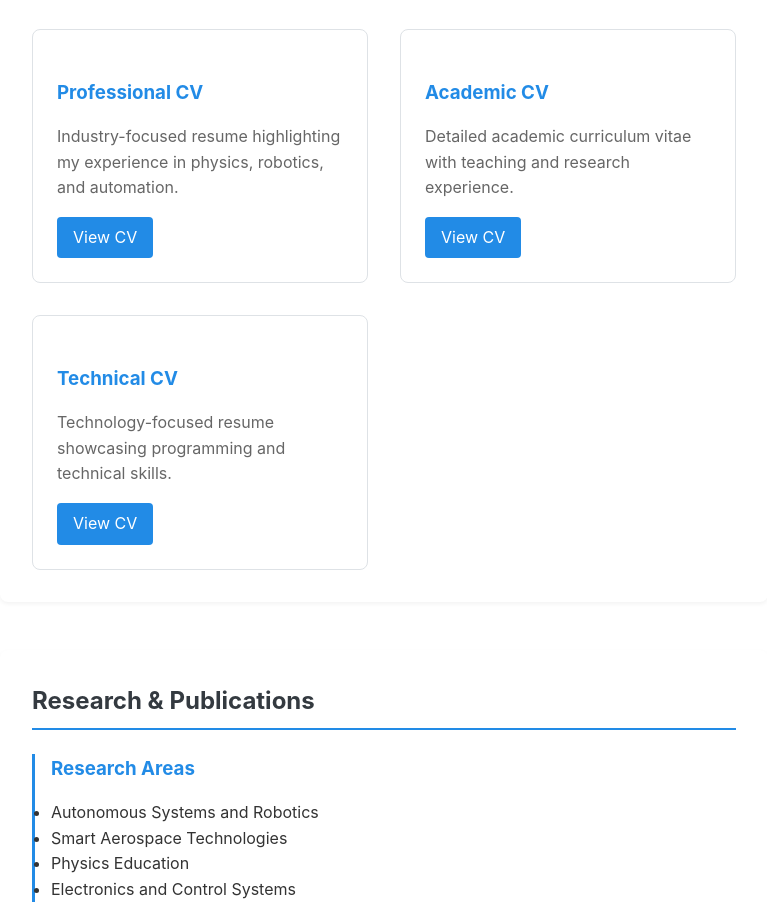
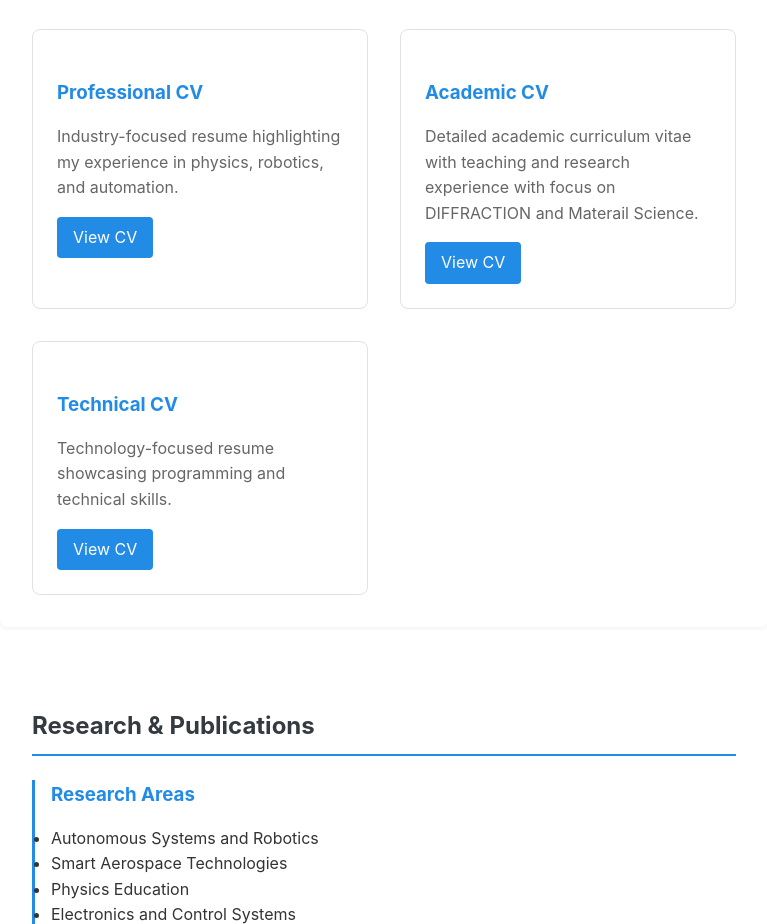
Before and after one commit to jnajafir/Jaafar-NAJAFI_RAD, a plain HTML site: page index.html in a window 1280 px wide. Shown: the part 1595-2519 px from the top of the page, without its empty margins (256-1023 px from the left). Drawn offline with Linux system fonts and the light colour scheme.

Commit message:
Update index.html

```diff
--- a/index.html
+++ b/index.html
@@ -314,8 +314,8 @@
 
                 <div class="cv-card">
                     <h3>Academic CV</h3>
-                    <p>Detailed academic curriculum vitae with teaching and research experience.</p>
-                    <a href="https://raw.githubusercontent.com/jnajafir/Jaafar-NAJAFI-RAD/main/CV/Jaafar_NAJAFI_RAD_French%20(1).pdf" class="cv-button">View CV</a>
+                    <p>Detailed academic curriculum vitae with teaching and research experience with focus on DIFFRACTION and Materail Science.</p>
+                    <a href="https://github.com/jnajafir/Jaafar-NAJAFI_RAD/blob/main/assets/Academics.pdf" class="cv-button">View CV</a>
                 </div>
 
                 <div class="cv-card">
```
